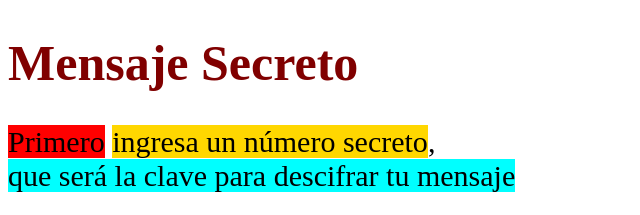
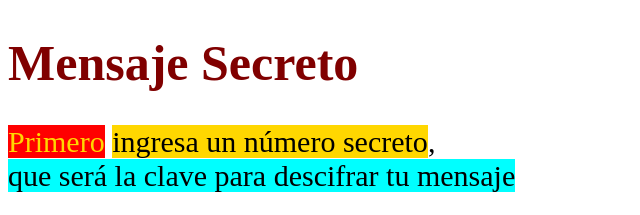
Before and after one commit to rositadiazgalaz/SCL009-Cipher, a plain HTML site: page src/index.html in a window 1280 px wide. Shown: the top 215 px of the page, without its empty margins (0-640 px from the left). Drawn offline with Linux system fonts and the light colour scheme.

Commit message:
color primero

```diff
--- a/src/style.css
+++ b/src/style.css
@@ -86,6 +86,7 @@ input::placeholder{
 	background-color: gold;
 }
 #primero{
+	color:gold;
 	background-color: red;
 }
 #celeste{
```
